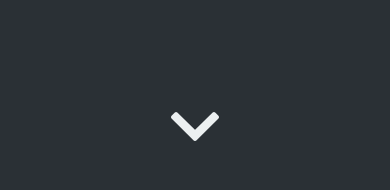
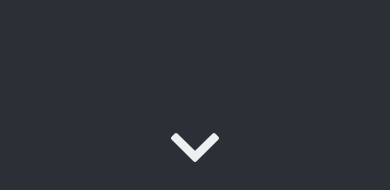
Before and after one commit to padraicheaton/portfolio, a React (Create React App) app: page / in a window 390 px wide. Shown: the part 654-844 px from the top of the page. Built offline with nearby package versions, Linux system fonts and the light colour scheme.

Commit message:
Deployed from a local Upload script

```diff
--- a/src/App.css
+++ b/src/App.css
@@ -240,6 +240,9 @@
     background-color: rgba(255, 255, 255, 0);
     position: absolute;
     bottom: 0;
+    padding: 0.5em;
+    width: auto;
+    height: auto;
   }
   .seeprojects h3 {
     display: none;
--- a/src/App.scss
+++ b/src/App.scss
@@ -172,6 +172,9 @@
     background-color: rgba(255, 255, 255, 0);
     position: absolute;
     bottom: 0;
+    padding: 0.5em;
+    width: auto;
+    height: auto;
   }
 
   .seeprojects h3 {
```
Also changed, not shown: 1 other file (tests, documents, lock files or other folders).
